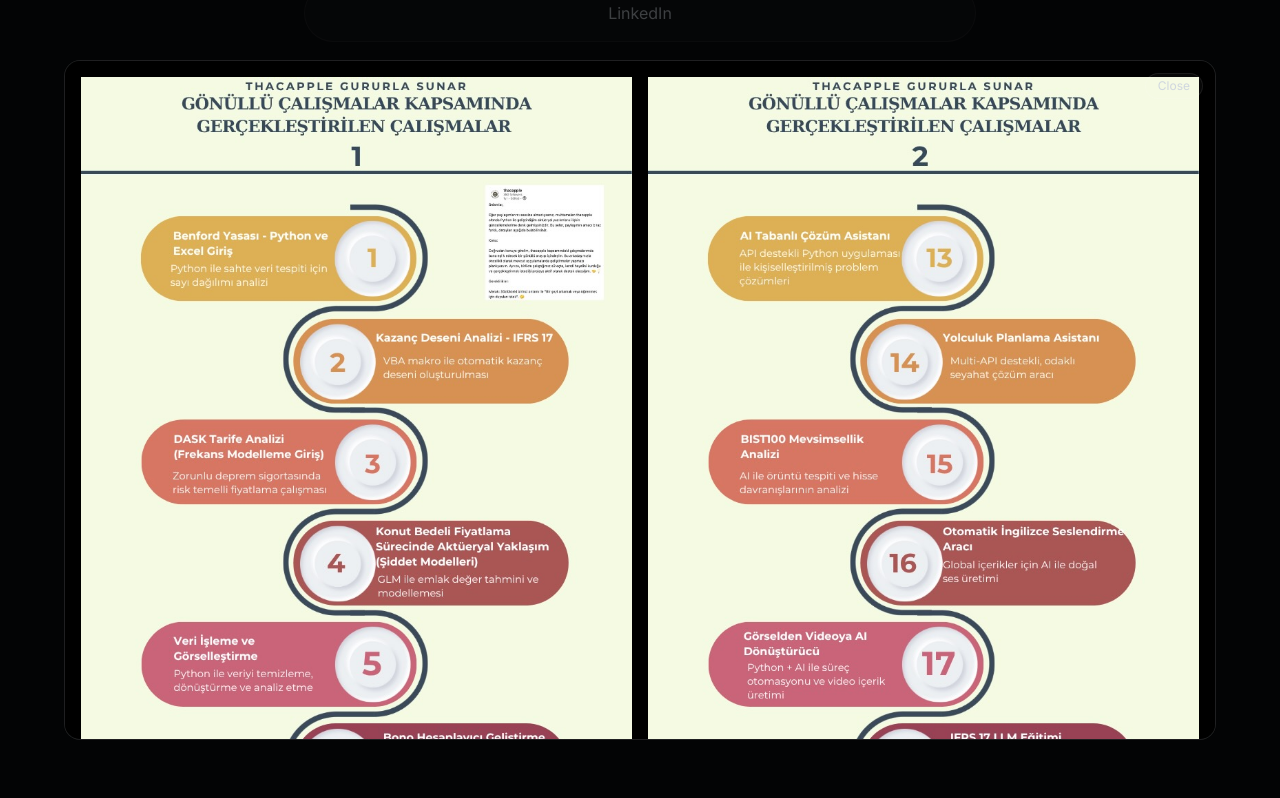
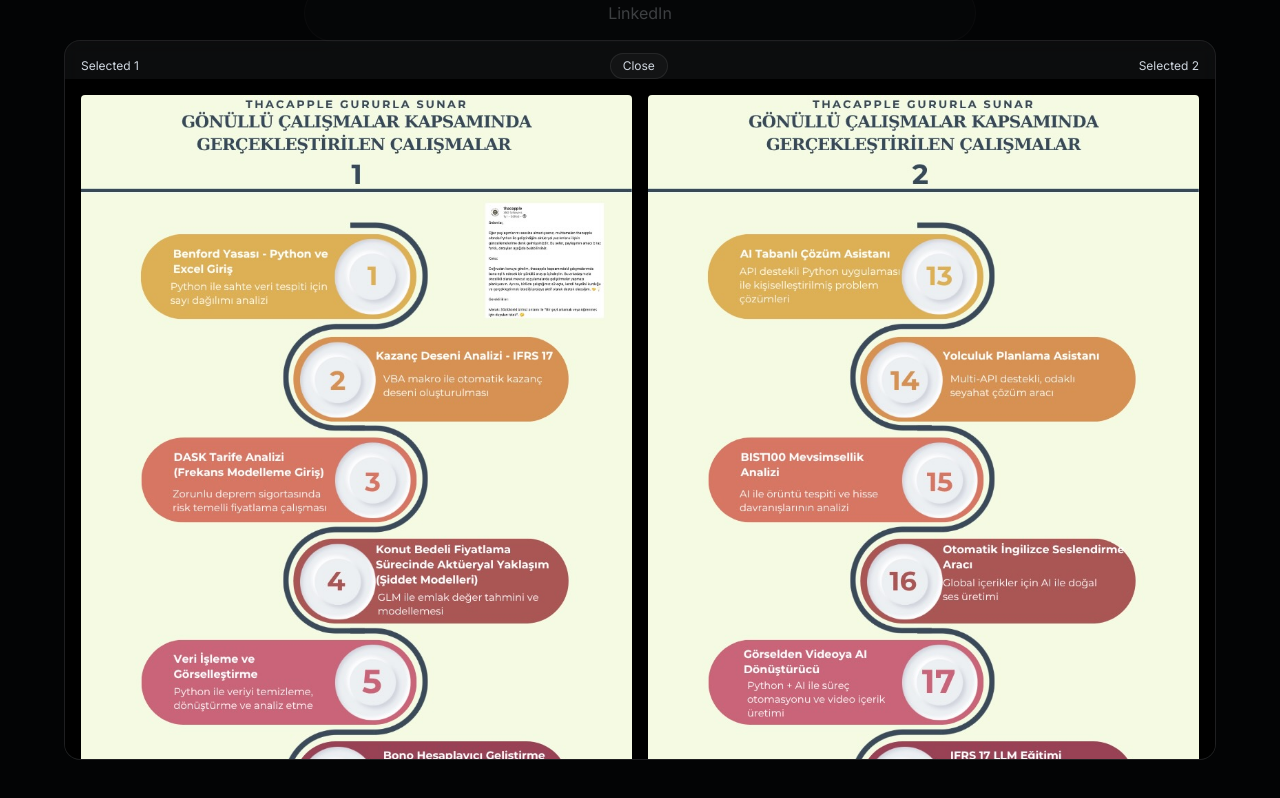
Before and after one commit to ayhandeveci/thacapple, a plain HTML site: page index.html in a window 1280 px wide. Both pictures are taken after a click on the button "Selected Projects →". Shown: the part 409-1207 px from the top of the page. Drawn offline with nearby package versions, Linux system fonts and the light colour scheme.

Commit message:
Update index.html

```diff
--- a/index.html
+++ b/index.html
@@ -8,8 +8,7 @@
 <link href="https://fonts.googleapis.com/css2?family=Inter:wght@300;400;600;800&display=swap" rel="stylesheet">
 <script src="https://cdn.tailwindcss.com"></script>
 <style>
-    :root{--ink:#0a0c10;--line:rgba(255,255,255,.08);--glass:rgba(255,255,255,.04);
-          --muted:#cfd6df;--gold:#F0B44B}
+  :root{--ink:#0a0c10;--line:rgba(255,255,255,.08);--glass:rgba(255,255,255,.04);--muted:#cfd6df;--gold:#F0B44B}
   html,body{background:var(--ink);color:#e7eaee;font-family:Inter,system-ui}
   .glass{backdrop-filter:saturate(140%) blur(10px);background:var(--glass);border:1px solid var(--line)}
   .btn{background:var(--gold);color:#12161b}.btn:hover{opacity:.92}
@@ -19,18 +18,14 @@
   .sub{letter-spacing:.24em;color:#aeb7c2;text-transform:uppercase;font-size:.72rem}
   .pill{border-radius:9999px}
   .mxw{max-width:42rem}
-    .img-fit{object-fit:contain}
+  .img-fit{display:block;max-width:100%;height:auto}
 </style>
 </head>
 <body class="min-h-screen grid place-items-center px-6">
 <main class="w-full mxw text-center py-16">
   <div class="sub mb-2">Think · Act · Apply · Learn</div>
-    <h1 class="text-4xl md:text-5xl font-extrabold leading-[1.05]">
-      Real-World Problems. <span style="color:var(--gold)">AI-Integrated Solutions.</span>
-    </h1>
-    <p class="mt-4 text-[var(--muted)]">
-      We model real events and ship modern micro-solutions across Football, Finance, Insurance & Actuarial, and Agriculture.
-    </p>
+  <h1 class="text-4xl md:text-5xl font-extrabold leading-[1.05]">Real-World Problems. <span style="color:var(--gold)">AI-Integrated Solutions.</span></h1>
+  <p class="mt-4 text-[var(--muted)]">We model real events and ship modern micro-solutions across Football, Finance, Insurance & Actuarial, and Agriculture.</p>
 
   <div class="mt-10 grid gap-2">
     <button id="openPdf" class="btn px-6 py-4 pill font-semibold">Timeline →</button>
@@ -43,12 +38,10 @@
       <div class="sub">Upcoming</div>
       <p class="text-sm text-[var(--muted)] mt-2"><strong>modelG</strong> — an exclusive video series that models real-world events end-to-end, sharing the reasoning, data, and code.</p>
     </article>
-
     <article class="glass rounded-2xl p-5">
       <div class="sub">Current</div>
       <p class="text-sm text-[var(--muted)] mt-2">Resetting and laying groundwork for the next cycle: infra upgrades, data hygiene, and a review of the previous period’s outcomes.</p>
     </article>
-
     <article class="glass rounded-2xl p-5">
       <div class="sub">Previous (delivered)</div>
       <ul class="text-sm text-[var(--muted)] mt-2 list-disc pl-5 space-y-1">
@@ -66,28 +59,31 @@
   <footer class="mt-14 text-xs text-[#98a3af]">© <script>document.write(new Date().getFullYear())</script> thacapple</footer>
 </main>
 
-  <!-- Timeline PDF Modal -->
+<!-- Timeline PDF Modal (fixed to assets/work.pdf) -->
 <div id="pdfModal" class="fixed inset-0 hidden">
   <div class="absolute inset-0 shade"></div>
   <div class="absolute inset-0 p-4 md:p-8 grid place-items-center">
-      <div class="glass w-full max-w-5xl h-[80vh] rounded-2xl overflow-hidden relative">
+    <div class="glass w-full max-w-5xl h-[85vh] rounded-2xl overflow-hidden relative">
       <button id="closePdf" class="absolute top-3 right-3 ghost pill px-3 py-1 text-xs">Close</button>
-        <!-- FIX: hard path to work.pdf -->
       <iframe src="./assets/work.pdf#toolbar=0&view=FitH" class="w-full h-full bg-black"></iframe>
     </div>
   </div>
 </div>
 
-  <!-- Selected Projects Modal (two JPEGs side-by-side) -->
+<!-- Selected Projects Modal: two columns, each vertically scrollable -->
 <div id="selectedModal" class="fixed inset-0 hidden">
   <div class="absolute inset-0 shade"></div>
   <div class="absolute inset-0 p-4 md:p-8 grid place-items-center">
-      <div class="glass w-full max-w-6xl h-[85vh] rounded-2xl overflow-hidden relative">
-        <button id="closeSelected" class="absolute top-3 right-3 ghost pill px-3 py-1 text-xs">Close</button>
-        <div class="w-full h-full bg-black p-2 md:p-4 grid grid-cols-1 md:grid-cols-2 gap-2 md:gap-4">
-          <!-- FIX: hard paths to JPEGs -->
-          <img src="./assets/growth1.jpeg" class="w-full h-full img-fit" alt="Selected 1"/>
-          <img src="./assets/growth2.jpeg" class="w-full h-full img-fit" alt="Selected 2"/>
+    <div class="glass w-full max-w-6xl h-[90vh] rounded-2xl overflow-hidden relative flex flex-col">
+      <div class="flex items-center justify-between px-4 pt-3 text-xs text-[var(--muted)]">
+        <span>Selected 1</span>
+        <button id="closeSelected" class="ghost pill px-3 py-1">Close</button>
+        <span>Selected 2</span>
+      </div>
+      <!-- SCROLLABLE COLUMNS -->
+      <div class="flex-1 bg-black p-2 md:p-4 grid grid-cols-1 md:grid-cols-2 gap-2 md:gap-4">
+        <div class="w-full h-full overflow-auto rounded"><img src="./assets/growth1.jpeg" class="img-fit" alt="Selected 1"></div>
+        <div class="w-full h-full overflow-auto rounded"><img src="./assets/growth2.jpeg" class="img-fit" alt="Selected 2"></div>
       </div>
     </div>
   </div>
```
Lines whose indentation alone changed are shown as unchanged.
